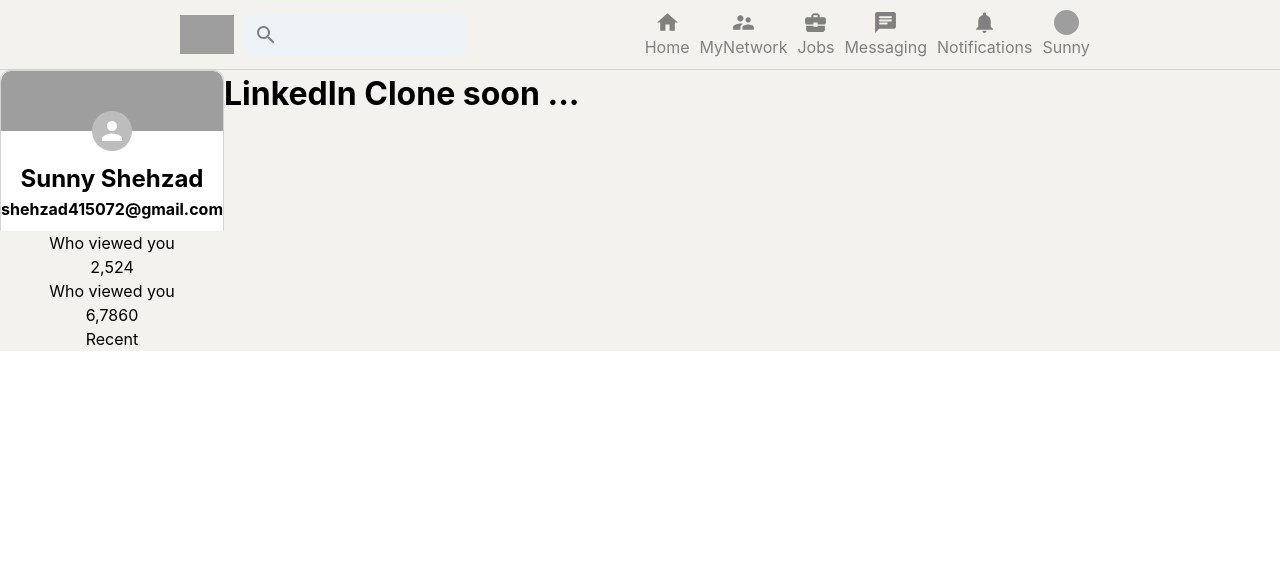
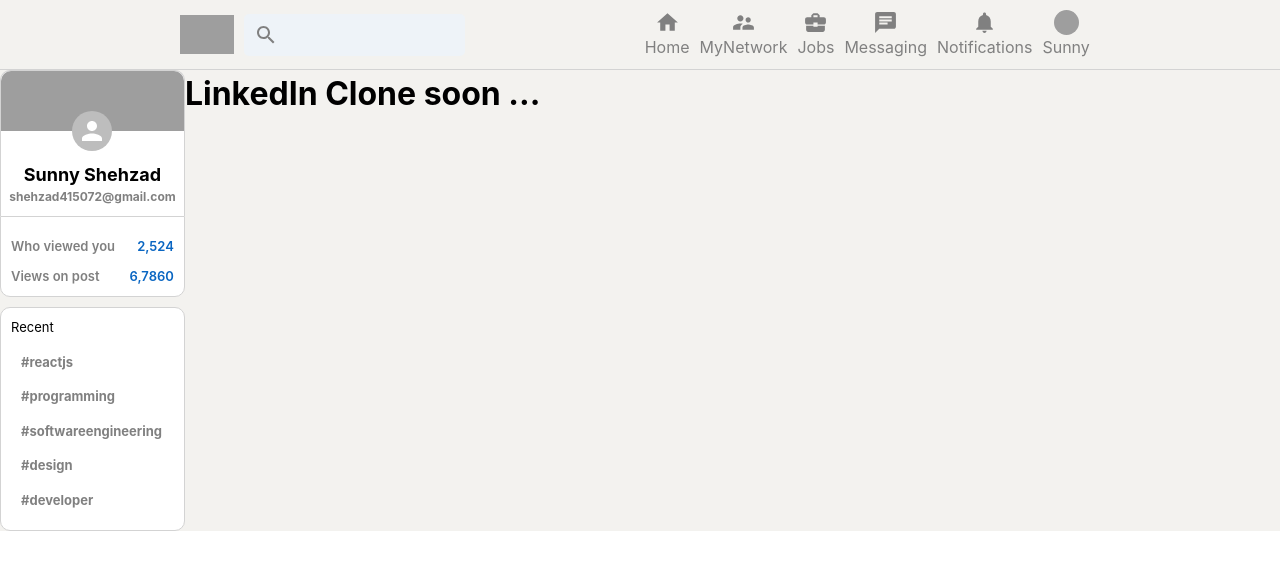
Before and after one commit to SunnyShehzad01/LinkedIn-Clone, a React (Vite) app: page / in a window 1280 px wide. Shown: the top 570 px of the page. Built offline with nearby package versions, Linux system fonts and the light colour scheme; grey boxes are pictures that could not be loaded.

Commit message:
Updated LeftRecentSidebar

```diff
--- a/public/styles/style.css
+++ b/public/styles/style.css
@@ -104,6 +104,16 @@
     padding-bottom: 10px;
 }
 
+.sidebar-top > h4 {
+    color: gray;
+    font-size: 12px;
+}
+
+.sidebar-top > h2 {
+    font-size: 18px;
+
+}
+
 .sidebar-top > img {
     margin-bottom: -20px;
     width: 100%;
@@ -112,3 +122,63 @@
     border-top-right-radius: 10px;
     object-fit: cover;
 }
+
+.sidebar--stat {
+    display: flex;
+    justify-content: space-between;
+    margin-top: 10px;
+}
+
+.sidebar--stat > p {
+    color: gray;
+    font-size: 13px;
+    font-weight: 600;
+}
+
+.sidebar-statNumber {
+    font-weight: bold;
+    color: #0a66c2 !important;
+}
+
+.sidebar-stats {
+    padding: 10px;
+    margin-bottom: 10px;
+    border: 1px solid lightgray;
+    background-color: white;
+    border-bottom-left-radius: 10px;
+    border-bottom-right-radius: 10px;
+}
+
+.sidebar-bottom {
+    text-align: left;
+    padding: 10px;
+    border: 1px solid lightgray;
+    background-color: white;
+    border-radius: 10px;
+    margin-top: 10px;
+}
+
+.sidebar-bottom .recent {
+    font-size: 13px;
+    padding-bottom: 10px;
+}
+
+.sidebar-recentTags {
+    font-size: 13px;
+    color: gray;
+    font-weight: bolder;
+    cursor: pointer;
+    margin-bottom: 5px;
+    padding: 5px;
+}
+
+.sidebar-recentTags:hover {
+    background-color: whitesmoke;
+    border-radius: 10px;
+    cursor: pointer;
+    color: black;
+}
+
+.sidebar-recentTags > p {
+    margin-left: 5px;
+}
--- a/src/Components/Sidebar/Sidebar.jsx
+++ b/src/Components/Sidebar/Sidebar.jsx
@@ -3,6 +3,9 @@
 import { Avatar } from '@mui/material'
 
 const Sidebar = () => {
+
+    const recentHashtags = ['reactjs', 'programming', 'softwareengineering', 'design', 'developer']
+
   return (
     <div className='sidebar'>
         <div className="sidebar-top">
@@ -20,13 +23,22 @@
                 <p className='sidebar-statNumber'>2,524</p>
             </div>
             <div className="sidebar--stat">
-                <p>Who viewed you</p>
+                <p>Views on post</p>
                 <p className='sidebar-statNumber'>6,7860</p>
             </div>
         </div>
 
         <div className="sidebar-bottom">
-            <p>Recent</p>
+            <p className='recent'>Recent</p>
+            {
+                recentHashtags.map((tags, index) => {
+                    return (
+                        <div className='sidebar-recentTags' key={index}>
+                            <p>#{tags}</p>
+                        </div>
+                    )
+                })
+            }
         </div>
     </div>
   )
```
